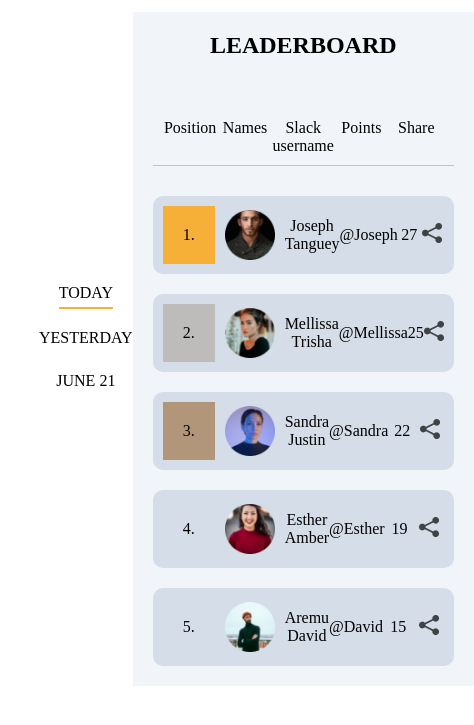
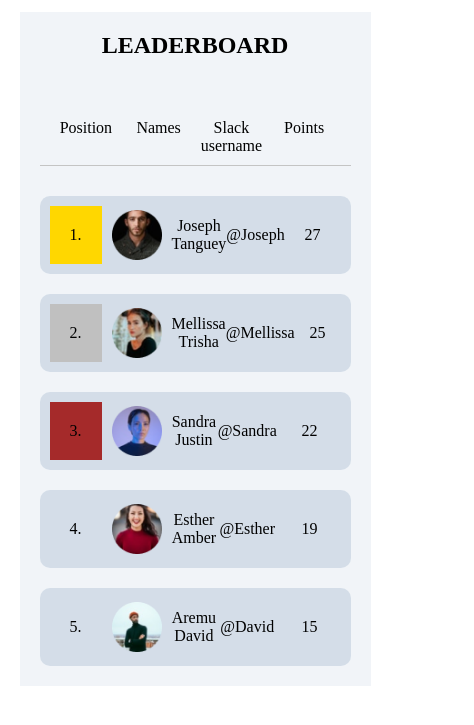
Before and after one commit to Horlawale-ui/frontendleaderboard, a plain HTML site: page index.html in a window 390 px wide. Shown: the part 57-782 px from the top of the page, 474 px wide, since content can reach past the window. Drawn offline with Linux system fonts and the light colour scheme.

Commit message:
Responsiveness added

```diff
--- /dev/null
+++ b/css/responsive.css
@@ -0,0 +1,19 @@
+@media only screen and (max-width: 1091px) {
+	.lboard_content {
+    	padding: 2% 5%;
+	}
+}
+@media only screen and (max-width: 968px) {
+	.share {
+		display: none;
+	}
+	.lboard_main_item {
+    grid-template-columns: repeat(4, 1fr);
+	}
+	#share_title {
+		display: none;
+	}
+	.lboard_main_title {
+    grid-template-columns: repeat(4, 1fr);
+	}
+}
--- a/css/style.css
+++ b/css/style.css
@@ -33,28 +33,7 @@ body {
 
 /* LEADERBOARD SECTION */
 .lboard_content {
-    display: flex;
-    align-items: center;
-    justify-content: space-between;
     padding: 2% 10%;
-}
-.lboard_period {
-    display: grid;
-    justify-items: center;
-}
-.lboard_period li {
-    margin-bottom: 20px;
-    padding-bottom: 5px;
-    text-transform: uppercase;
-    cursor: pointer;
-    list-style: none;
-}
-.lboard_period li:hover {
-    color: #F6AF37;
-    border-bottom: 2px solid #F6AF37;
-}
-.period--active {
-    border-bottom: 2px solid #F6AF37;
 }
 .lboard_main {
     background: rgba(184, 200, 218, 0.2);
@@ -83,19 +62,25 @@ body {
     background: rgba(184, 200, 218, 0.5);
     border-radius: 10px;
     padding: 10px;
+    transform: scale(1);
+    transition: transform 0.5s;
 }
+.lboard_main_item:hover {
+    transform: scale(1.02);
+}
+
 .lboard_main_item .position {
     padding: 20px;
     margin-right: 10px;
 }
 .lboard_main_item .pos1 {
-    background: #F6AF37;
+    background: gold;
 }
 .lboard_main_item .pos2 {
-    background: #BEBBBB;
+    background: silver;
 }
 .lboard_main_item .pos3 {
-    background: #B2967A;
+    background: brown;
 }
 .lboard_main_item .name {
     display: flex;
@@ -108,29 +93,3 @@ body {
 .lboard_main_item .name p {
     margin-left: 10px;
 }
-
-/* Animation for Top 3*/
-.pos1 {
-    animation-name: pos_one;
-    animation-duration: 3s;
-}
-@keyframes pos_one {
-    from {background-color: #F6AF37;}
-    to {background-color: gold; }
-}
-.pos2 {
-    animation-name: pos_two;
-    animation-duration: 3s;
-}
-@keyframes pos_two {
-    from {background-color: #BEBBBB;}
-    to {background-color: silver; }
-}
-.pos3 {
-    animation-name: pos_three;
-    animation-duration: 3s;
-}
-@keyframes pos_three {
-    from {background-color: #B2967A;}
-    to {background-color: brown; }
-}
--- a/index.html
+++ b/index.html
@@ -7,11 +7,13 @@
 
         <!-- LINKS -->
         <link rel="stylesheet" href="css/style.css">
+        <link rel="stylesheet" href="css/responsive.css">
 
         <!-- TITLE -->
         <title>HNG Leaderboard</title>
     </head>
     <body>
+    	<!-- HEADING -->
         <div class="heading">
             <img src="img/logo.png" alt="hng_logo">
             <span>
@@ -19,14 +21,9 @@
                 <p>Changing the world one intern at a time</p>
             </span>
         </div>
-
+        <!-- LEADER BOARD -->
         <div class="lboard">
             <div class="lboard_content">
-                <ul class="lboard_period">
-                    <li class="period--active">Today</li>
-                    <li>Yesterday</li>
-                    <li>June 21</li>
-                </ul>
                 <div class="lboard_main">
                     <div class="lboard_main_heading">
                         <h2>Leaderboard</h2>
@@ -36,7 +33,7 @@
                         <span>Names</span>
                         <span>Slack username</span>
                         <span>Points</span>
-                        <span>Share</span>
+                        <span id="share_title">Share</span>
                     </div>
                     <div class="lboard_main_list">
                         <div class="lboard_main_item">
```
